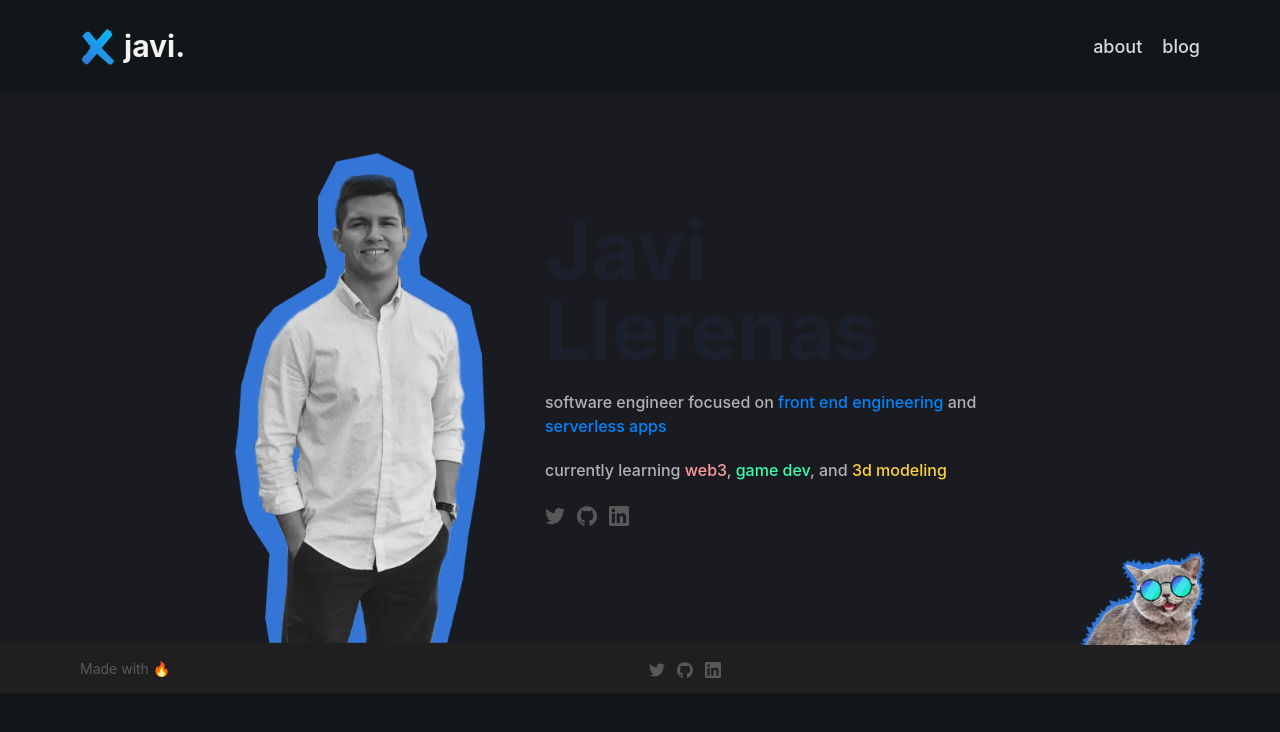
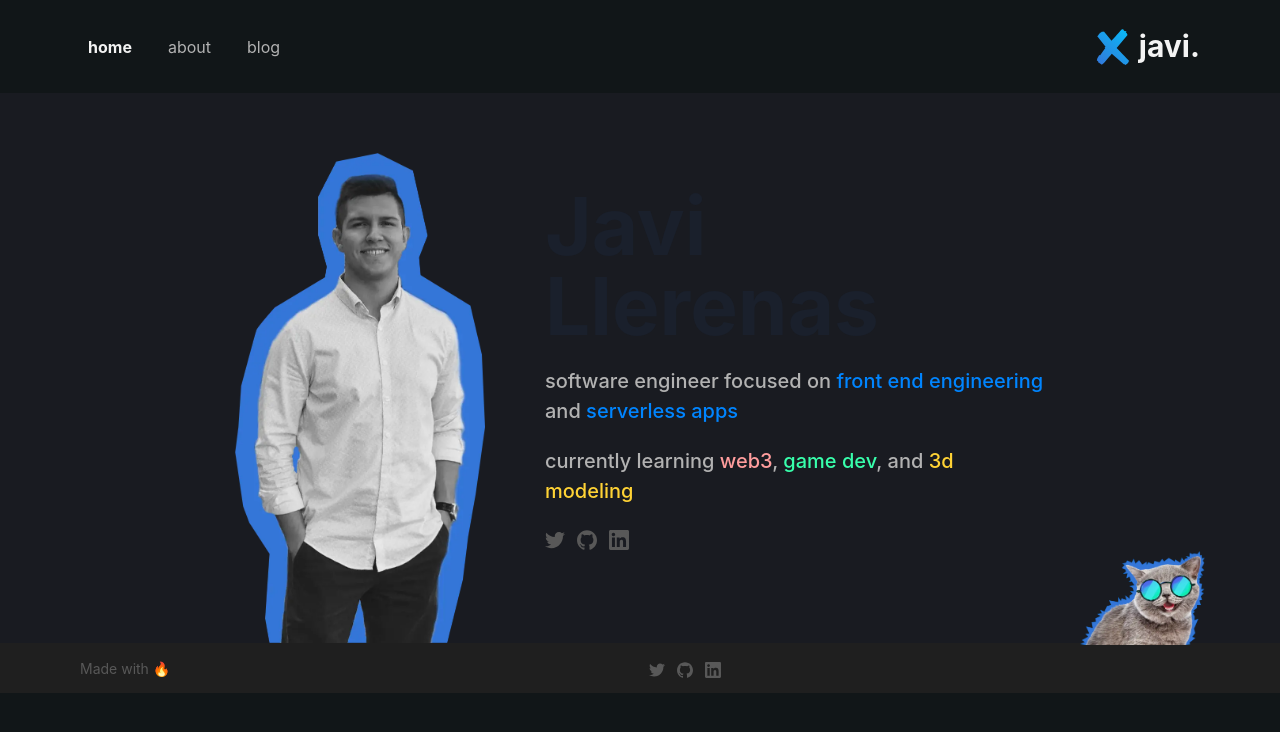
Before and after one commit to javillerenas/javi.rocks, a Next.js app: page / in a window 1280 px wide. Shown: the top 732 px of the page. Built offline with nearby package versions, Linux system fonts and the light colour scheme.

Commit message:
feat: Beautify links

```diff
--- a/components/Header.tsx
+++ b/components/Header.tsx
@@ -1,16 +1,21 @@
 import { FC } from 'react';
+import { useRouter } from 'next/router';
 
 // components
-import { Flex, HStack } from '@chakra-ui/layout';
+import { HStack } from '@chakra-ui/layout';
 import { Text } from '@chakra-ui/react';
 
 import { Section } from 'components/Section';
 import { Icon, IconName } from 'components/Icon';
-import { Link } from '@chakra-ui/react';
+import { InternalLink } from 'components/InternalLink';
 
 const HEADER_HEIGHT = 50;
 
 const LINKS = [
+  {
+    text: 'home',
+    url: '/',
+  },
   {
     text: 'about',
     url: '/about',
@@ -21,27 +26,36 @@ const LINKS = [
   },
 ];
 
-export const Header: FC = () => (
+export const Header: FC = () => {
+  const { pathname } = useRouter();
+
+  console.log('pathname: ', pathname);
+  console.log('pathname: ', pathname === LINKS[0].url);
+
+  return (
     <Section as="header" minHeight={HEADER_HEIGHT} py="6">
+      <HStack spacing="5">
+        {LINKS.map(({ url, text }) => {
+          const isActive = url === pathname;
+          return (
+            <InternalLink
+              key={url}
+              href={url}
+              fontSize="md"
+              color={isActive ? 'brand.white' : 'brand.grey'}
+              fontWeight={isActive ? 'bold' : 'regular'}
+            >
+              {text}
+            </InternalLink>
+          );
+        })}
+      </HStack>
       <HStack spacing="2">
         <Icon name={IconName.logo} boxSize="9" />
         <Text fontSize="30px" fontWeight="bold" color="brand.white">
           javi.
         </Text>
       </HStack>
-    <HStack spacing="5">
-      {LINKS.map(({ url, text }) => (
-        <Link
-          key={url}
-          href={url}
-          fontSize="lg"
-          color="brand.whiteSecondary"
-          fontWeight="medium"
-        >
-          {text}
-        </Link>
-      ))}
-    </HStack>
-    {/* </Flex> */}
     </Section>
   );
+};
--- a/components/Icon.tsx
+++ b/components/Icon.tsx
@@ -102,8 +102,8 @@ const Logo = (
         y2="857"
         gradientUnits="userSpaceOnUse"
       >
-        <stop stop-color="#06BDF9" />
-        <stop offset="1" stop-color="#3476D9" />
+        <stop stopColor="#06BDF9" />
+        <stop offset="1" stopColor="#3476D9" />
       </linearGradient>
     </defs>
   </svg>
--- /dev/null
+++ b/components/InternalLink.tsx
@@ -0,0 +1,30 @@
+import { FC } from 'react';
+import NextLink, { LinkProps as NextLinkProps } from 'next/link';
+import {
+  Link as ChakraLink,
+  LinkProps as ChakraLinkProps,
+} from '@chakra-ui/react';
+
+interface InternalLinkProps extends Omit<ChakraLinkProps, 'href'> {
+  href: NextLinkProps['href'];
+}
+
+export const InternalLink: FC<InternalLinkProps> = ({
+  children,
+  href,
+  ...props
+}) => (
+  <NextLink href={href} passHref>
+    <ChakraLink
+      p="2"
+      borderRadius="5px"
+      _hover={{
+        textDecor: 'none',
+        backgroundColor: 'brand.blackSecondary',
+      }}
+      {...props}
+    >
+      {children}
+    </ChakraLink>
+  </NextLink>
+);
--- a/components/SocialIcons.tsx
+++ b/components/SocialIcons.tsx
@@ -30,8 +30,14 @@ interface SocialIcons {
 export const SocialIcons: FC<SocialIcons> = ({ iconSizes = 4 }) => (
   <HStack spacing="3">
     {LINKS.map(({ iconName, url }) => (
-      <ExternalLink key={url} href={url} hideExternalIcon>
-        <Icon boxSize={iconSizes} color="brand.greyDarker" name={iconName} />
+      <ExternalLink key={url} href={url} borderRadius="5px" hideExternalIcon>
+        <Icon
+          boxSize={iconSizes}
+          color="brand.greyDarker"
+          name={iconName}
+          transition="0.1s ease"
+          _hover={{ color: 'brand.grey' }}
+        />
       </ExternalLink>
     ))}
   </HStack>
--- a/components/index/Hero.tsx
+++ b/components/index/Hero.tsx
@@ -86,5 +86,10 @@ export const Hero: FC = () => {
 };
 
 const HeroText: FC<TextProps> = (props) => (
-  <Text color="brand.grey" fontWeight="medium" {...props} />
+  <Text
+    color="brand.grey"
+    fontWeight="medium"
+    fontSize={['16px', null, '20px']}
+    {...props}
+  />
 );
```
Lines whose indentation alone changed are shown as unchanged.
